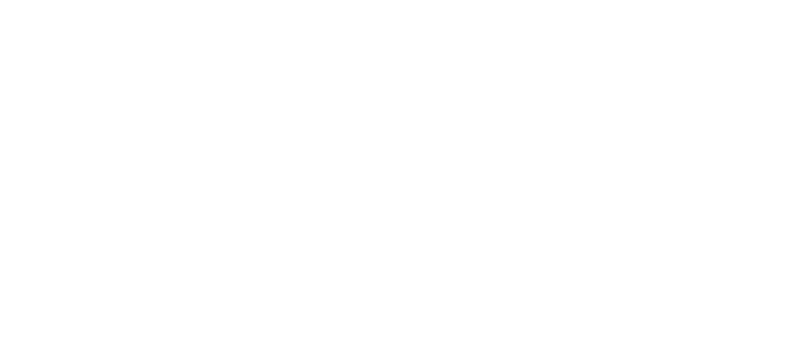
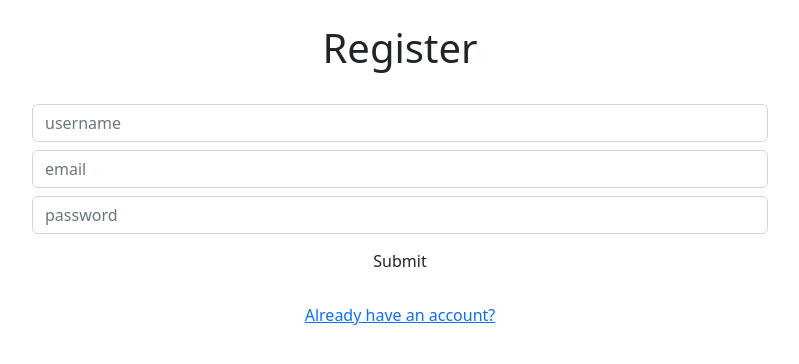
Before and after one commit to yseko789/client, a React (Create React App) app: page /register in a window 1280 px wide. Before the commit this address had no page. Shown: the top 364 px of the page, without its empty margins (240-1039 px from the left). Built offline with nearby package versions, Linux system fonts and the light colour scheme.

Commit message:
made crud functions

```diff
--- a/package.json
+++ b/package.json
@@ -3,6 +3,7 @@
   "version": "0.1.0",
   "private": true,
   "dependencies": {
+    "@apollo/client": "^3.6.9",
     "@reduxjs/toolkit": "^1.8.3",
     "@testing-library/jest-dom": "^5.16.4",
     "@testing-library/react": "^13.3.0",
@@ -13,6 +14,7 @@
     "@types/react-dom": "^18.0.6",
     "axios": "^0.27.2",
     "bootstrap": "^5.2.0",
+    "graphql": "^16.5.0",
     "react": "^18.2.0",
     "react-dom": "^18.2.0",
     "react-icons": "^4.4.0",
@@ -46,5 +48,6 @@
       "last 1 firefox version",
       "last 1 safari version"
     ]
-  }
+  },
+  "proxy": "http://localhost:3001"
 }
--- /dev/null
+++ b/src/components/Register.tsx
@@ -0,0 +1,85 @@
+import React, {useState} from 'react'
+import {useNavigate, Link} from 'react-router-dom'
+import {useMutation} from '@apollo/client'
+import {CREATE_USER} from '../graphql/mutations'
+
+interface User{
+    username: string,
+    email: string,
+    password: string
+}
+const Register: React.FC =()=>{
+    const navigate = useNavigate()
+
+    const [userData, setUserData] = useState<User>({
+        username: "",
+        email: "",
+        password: ""
+    })
+
+    const {username, email, password} = userData
+
+    const [createUser, {error}] = useMutation(CREATE_USER)
+
+    const changeHandler = (e: React.FormEvent<HTMLInputElement>)=>{
+        setUserData({...userData, [e.currentTarget.name]: e.currentTarget.value})
+    }
+
+    const submitHandler = async (e: React.FormEvent<HTMLFormElement>)=>{
+        e.preventDefault()
+        console.log(userData)
+        try{
+            const id = await createUser({
+                variables:{
+                    userInput: userData
+                }
+            })
+            console.log(id)
+            navigate('/')
+        }catch(error){
+            console.log(error);
+
+        }
+
+
+    }
+
+    return(
+        <div className='screen'>
+            <div className='container p-4'>
+                <div className = 'row text-center'>
+                    <h1>Register</h1>
+                </div>
+            </div>
+            <div className='container'>
+                <form onSubmit = {submitHandler}>
+                    <div className='row form-group d-flex justify-content-center mb-2'>
+                        <div className = 'col-8'>
+                            <input className='form-control' type = 'text' placeholder = 'username' name = 'username' value = {username} onChange = {changeHandler}/>
+                        </div>
+                    </div>
+                    <div className='row form-group d-flex justify-content-center mb-2'>
+                        <div className = 'col-8'>
+                            <input className='form-control' type = 'email' placeholder = 'email' name = 'email' value = {email} onChange = {changeHandler}/>
+                        </div>
+                    </div>
+                    <div className='row form-group d-flex justify-content-center mb-2'>
+                        <div className = 'col-8'>
+                            <input className='form-control' type = 'password' placeholder = 'password' name = 'password' value = {password} onChange = {changeHandler}/>
+                        </div>
+                    </div>
+                    <div className = 'row form-group d-flex justify-content-center'>
+                            <button className = 'btn btn-block col-4 btn-custom' type = 'submit'>Submit</button>
+                    </div>
+                    <div className = 'row form-group d-flex justify-content-center mt-3'>
+                            <Link className = 'btn btn-block col-4 btn-link'to='/auth/login'>Already have an account?</Link>
+                    </div>
+                </form>
+            </div>
+        </div>
+
+
+    )
+}
+
+export default Register
--- /dev/null
+++ b/src/graphql/mutations.js
@@ -0,0 +1,9 @@
+import {gql} from '@apollo/client'
+
+export const CREATE_USER = gql`
+    mutation CreateUser($userInput: UserInput){
+        createUser(userInput: $userInput){
+            _id
+        }
+    }
+`;
--- a/src/index.tsx
+++ b/src/index.tsx
@@ -2,6 +2,8 @@
 import ReactDOM from 'react-dom/client';
 import {BrowserRouter, Routes, Route} from 'react-router-dom'
 import { Provider } from 'react-redux';
+import { ApolloClient, InMemoryCache, ApolloProvider, HttpLink, from } from '@apollo/client';
+import {onError} from '@apollo/client/link/error'
 
 import './index.css';
 import 'bootstrap/dist/css/bootstrap.min.css';
@@ -9,8 +11,27 @@
 
 import SearchPage from './components/SearchPage';
 import CalculatePage from './components/CalculatePage';
+import Register from './components/Register';
 
 import {store} from './redux/store'
+
+const errorLink = onError(({graphQLErrors, networkError})=>{
+  if(graphQLErrors){
+    graphQLErrors.map(({message, locations, path})=>{
+      alert(`Graphql error ${message}`)
+    })
+  }
+})
+
+const link = from([
+  errorLink,
+  new HttpLink({uri: 'http://localhost:3001/graphql'})
+])
+
+const client = new ApolloClient({
+  cache: new InMemoryCache(),
+  link: link
+})
 
 
 
@@ -18,10 +39,12 @@
   document.getElementById('root') as HTMLElement
 );
 root.render(
+  <ApolloProvider client = {client}>
     <Provider store = {store}>
       <BrowserRouter>
         <Routes>
           <Route path = '/' element = {<SearchPage/>}/>
+          <Route path = '/register' element={<Register/>}/>
           <Route path = '/account'/>
           <Route path = '/list'/>
           <Route path = '/subscriptions'/>
@@ -29,4 +52,5 @@
         </Routes>
       </BrowserRouter>
     </Provider>
+  </ApolloProvider>
 );
--- a/src/model.ts
+++ b/src/model.ts
@@ -10,3 +10,9 @@
     logo: string,
     id: number
 }
+
+export interface User{
+    username: string,
+    email: string,
+    password: string
+}
```
Also changed, not shown: src/graphql/queries.js (added), 1 other file (tests, documents, lock files or other folders). Lines whose indentation alone changed are shown as unchanged.
